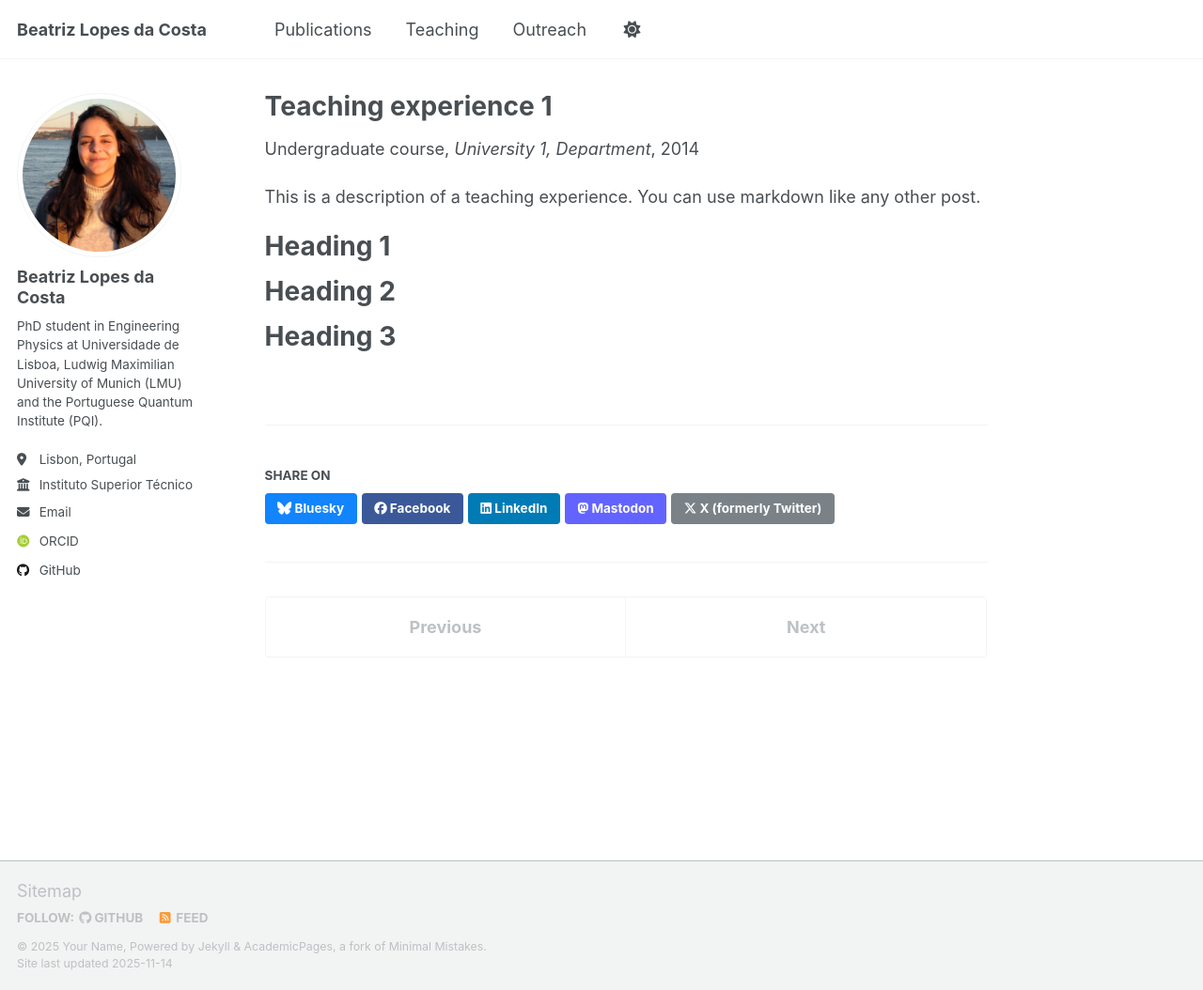
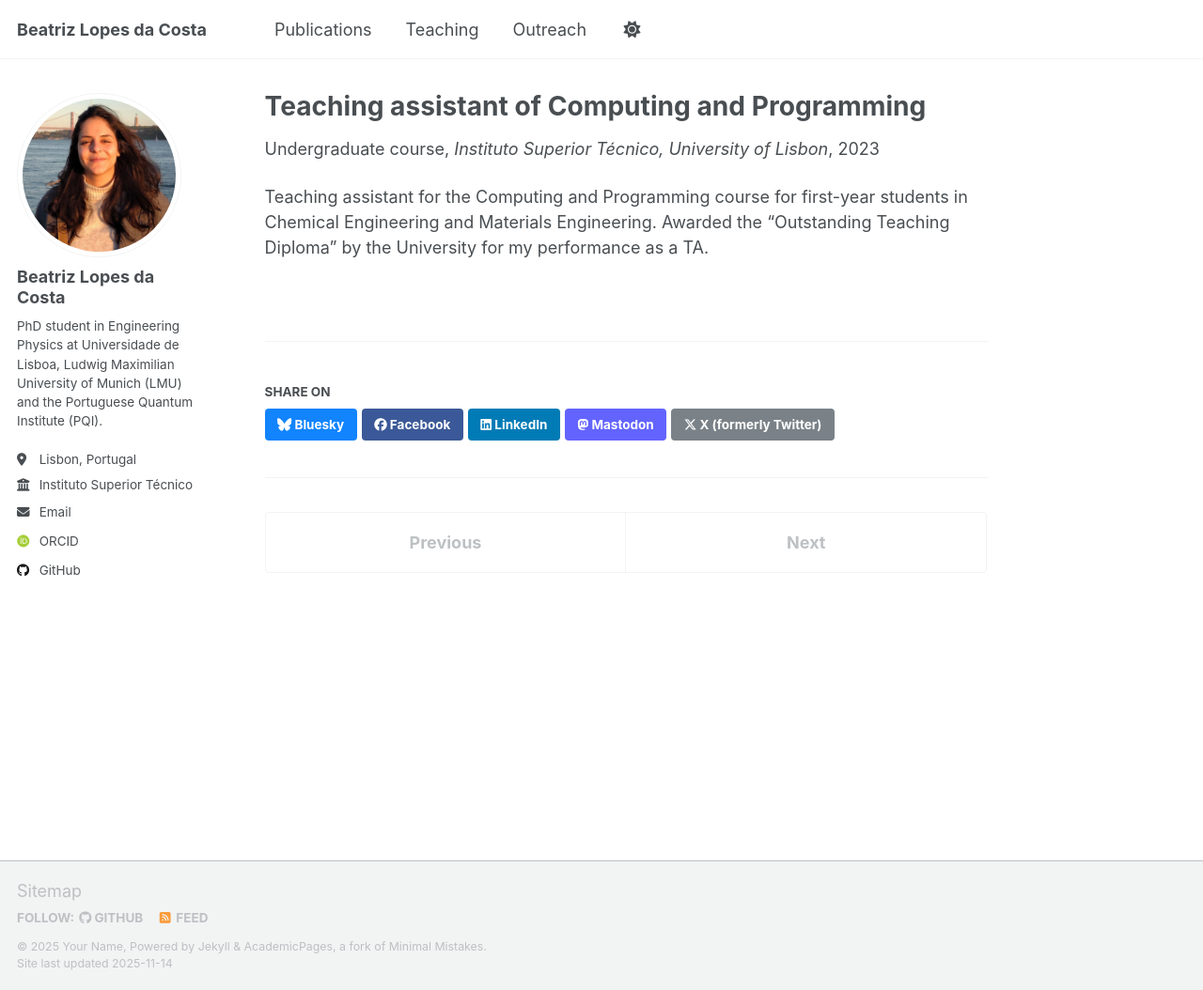
Before and after one commit to beatriz-costa00/beatriz-costa00.github.io, a Jekyll site: the page built from _teaching/2014-spring-teaching-1.md, in a window 1280 px wide and 1054 px high. Shown: the whole window at 94% size. Built offline with Jekyll 4.4.1, drawn with Linux system fonts in a browser that asks for light colours; some web fonts are replaced; a script that is not in the unit is left out.

Commit message:
Revise teaching experience for 2014 course
Updated teaching experience details including title, venue, date, and location.

```diff
--- a/_teaching/2014-spring-teaching-1.md
+++ b/_teaching/2014-spring-teaching-1.md
@@ -1,20 +1,11 @@
 ---
-title: "Teaching experience 1"
+title: "Teaching assistant of Computing and Programming"
 collection: teaching
 type: "Undergraduate course"
 permalink: /teaching/2014-spring-teaching-1
-venue: "University 1, Department"
-date: 2014-01-01
-location: "City, Country"
+venue: "Instituto Superior Técnico, University of Lisbon"
+date: 2023-01-01
+location: "Lisbon, Portugal"
 ---
 
-This is a description of a teaching experience. You can use markdown like any other post.
-
-Heading 1
-======
-
-Heading 2
-======
-
-Heading 3
-======
+Teaching assistant for the Computing and Programming course for first-year students in Chemical Engineering and Materials Engineering. Awarded the "Outstanding Teaching Diploma" by the University for my performance as a TA.
```
